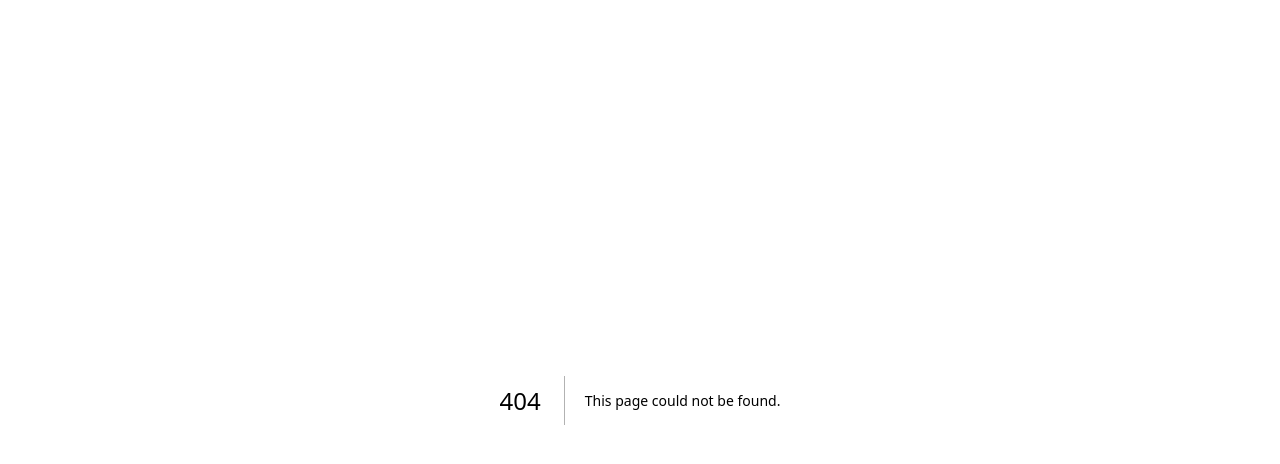
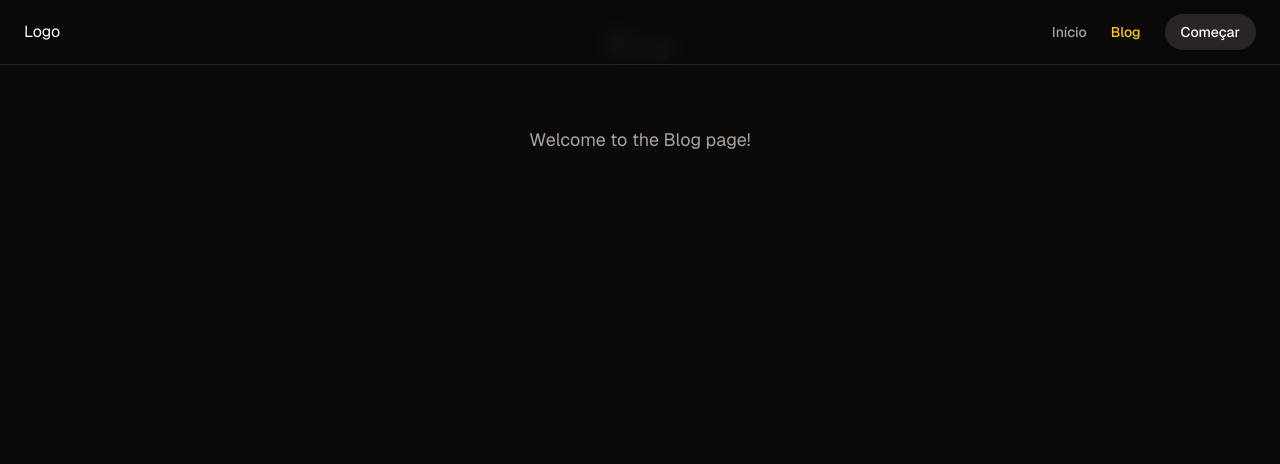
Before and after one commit to sirwhod/blog-me-controla-ai, a Next.js app: page /blog in a window 1280 px wide. Before the commit this address had no page. Shown: the top 464 px of the page. Built offline with nearby package versions, Linux system fonts and the light colour scheme.

Commit message:
class: Componente: Header

```diff
--- /dev/null
+++ b/src/components/header/header.tsx
@@ -0,0 +1,42 @@
+import { cn } from '@/lib/utils'
+import Link from 'next/link'
+import { useRouter } from 'next/router'
+import { Button } from '../ui/button'
+
+export const Header = () => {
+  const router = useRouter()
+  const isHomePage = router.pathname === '/'
+  const isBlogPage = router.pathname === '/blog'
+
+  return (
+    <header className="fixed top-0 z-50 w-full border-b border-white/10 bg-background/95 backdrop-blur supports-[backdrop-filters]:bg-background/60">
+      <div className="mx-auto max-w-7xl px-4 sm:px-6 ls:px-80">
+        <div className="flex h-16 items-center justify-between">
+          <Link href="/">Logo</Link>
+
+          <nav className="flex items-center gap-6">
+            <Link
+              href="/"
+              className={cn(
+                'text-sm font-medium transition-colors hover:text-primary',
+                isHomePage ? 'text-primary' : 'text-muted-foreground'
+              )}
+            >
+              Início
+            </Link>
+            <Link
+              href="/blog"
+              className={cn(
+                'text-sm font-medium transition-colors hover:text-primary',
+                isBlogPage ? 'text-primary' : 'text-muted-foreground'
+              )}
+            >
+              Blog
+            </Link>
+            <Button variant="secondary">Começar</Button>
+          </nav>
+        </div>
+      </div>
+    </header>
+  )
+}
--- /dev/null
+++ b/src/components/header/index.ts
@@ -0,0 +1 @@
+export * from './header';
--- /dev/null
+++ b/src/pages/blog/index.tsx
@@ -0,0 +1,24 @@
+import { Geist, Geist_Mono } from "next/font/google";
+import { Header } from "@/components/header";
+
+const geistSans = Geist({
+  variable: "--font-geist-sans",
+  subsets: ["latin"],
+});
+
+const geistMono = Geist_Mono({
+  variable: "--font-geist-mono",
+  subsets: ["latin"],
+});
+
+export default function BlogPage() {
+  return (
+    <div className={`${geistSans.variable} ${geistMono.variable} grid grid-rows-[20px_1fr_20px] items-center justify-items-center min-h-screen p-8 pb-20 gap-16 sm:p-20 font-[family-name:var(--font-geist-sans)]`}>
+      <Header />
+      <div className="flex min-h-screen flex-col items-center justify-center pt-48 p-8 pb-20 gap-16 sm:p-20">
+        <h1 className="text-3xl font-bold">Blog</h1>
+        <p className="text-lg text-muted-foreground">Welcome to the Blog page!</p>
+      </div>
+    </div>
+  );
+}
--- a/src/pages/index.tsx
+++ b/src/pages/index.tsx
@@ -1,6 +1,5 @@
-import Image from "next/image";
 import { Geist, Geist_Mono } from "next/font/google";
-import { Button } from "@/components/ui/button";
+import { Header } from "@/components/header";
 
 const geistSans = Geist({
   variable: "--font-geist-sans",
@@ -15,8 +14,11 @@ const geistMono = Geist_Mono({
 export default function Home() {
   return (
    <div className={`${geistSans.variable} ${geistMono.variable} grid grid-rows-[20px_1fr_20px] items-center justify-items-center min-h-screen p-8 pb-20 gap-16 sm:p-20 font-[family-name:var(--font-geist-sans)]`}>
-    <h2>Hello World</h2>
-    <Button>Button</Button>
+    <Header />
+    <div className="flex min-h-screen flex-col items-center justify-center p-8 pb-20 gap-16 sm:p-20">
+      <h1 className="text-3xl font-bold">Início</h1>
+      <p className="text-lg text-muted-foreground">Welcome to the início page!</p>
+    </div>
    </div>
   );
 }
--- a/src/styles/globals.css
+++ b/src/styles/globals.css
@@ -4,57 +4,57 @@
 
 @layer base {
   :root {
-    --background: 0 0% 100%;
-    --foreground: 224 71.4% 4.1%;
-    --card: 0 0% 100%;
-    --card-foreground: 224 71.4% 4.1%;
-    --popover: 0 0% 100%;
-    --popover-foreground: 224 71.4% 4.1%;
-    --primary: 220.9 39.3% 11%;
-    --primary-foreground: 210 20% 98%;
-    --secondary: 220 14.3% 95.9%;
-    --secondary-foreground: 220.9 39.3% 11%;
-    --muted: 220 14.3% 95.9%;
-    --muted-foreground: 220 8.9% 46.1%;
-    --accent: 220 14.3% 95.9%;
-    --accent-foreground: 220.9 39.3% 11%;
-    --destructive: 0 84.2% 60.2%;
-    --destructive-foreground: 210 20% 98%;
-    --border: 220 13% 91%;
-    --input: 220 13% 91%;
-    --ring: 224 71.4% 4.1%;
-    --chart-1: 12 76% 61%;
-    --chart-2: 173 58% 39%;
-    --chart-3: 197 37% 24%;
-    --chart-4: 43 74% 66%;
-    --chart-5: 27 87% 67%;
-    --radius: 0.5rem
-  }
-  .dark {
-    --background: 224 71.4% 4.1%;
-    --foreground: 210 20% 98%;
-    --card: 224 71.4% 4.1%;
-    --card-foreground: 210 20% 98%;
-    --popover: 224 71.4% 4.1%;
-    --popover-foreground: 210 20% 98%;
-    --primary: 210 20% 98%;
-    --primary-foreground: 220.9 39.3% 11%;
-    --secondary: 215 27.9% 16.9%;
-    --secondary-foreground: 210 20% 98%;
-    --muted: 215 27.9% 16.9%;
-    --muted-foreground: 217.9 10.6% 64.9%;
-    --accent: 215 27.9% 16.9%;
-    --accent-foreground: 210 20% 98%;
+    --background: 20 14.3% 4.1%;
+    --foreground: 60 9.1% 97.8%;
+    --card: 20 14.3% 4.1%;
+    --card-foreground: 60 9.1% 97.8%;
+    --popover: 20 14.3% 4.1%;
+    --popover-foreground: 60 9.1% 97.8%;
+    --primary: 47.9 95.8% 53.1%;
+    --primary-foreground: 26 83.3% 14.1%;
+    --secondary: 12 6.5% 15.1%;
+    --secondary-foreground: 60 9.1% 97.8%;
+    --muted: 12 6.5% 15.1%;
+    --muted-foreground: 24 5.4% 63.9%;
+    --accent: 12 6.5% 15.1%;
+    --accent-foreground: 60 9.1% 97.8%;
     --destructive: 0 62.8% 30.6%;
-    --destructive-foreground: 210 20% 98%;
-    --border: 215 27.9% 16.9%;
-    --input: 215 27.9% 16.9%;
-    --ring: 216 12.2% 83.9%;
+    --destructive-foreground: 60 9.1% 97.8%;
+    --border: 12 6.5% 15.1%;
+    --input: 12 6.5% 15.1%;
+    --ring: 35.5 91.7% 32.9%;
     --chart-1: 220 70% 50%;
     --chart-2: 160 60% 45%;
     --chart-3: 30 80% 55%;
     --chart-4: 280 65% 60%;
-    --chart-5: 340 75% 55%
+    --chart-5: 340 75% 55%;
+    --radius: 1.5rem
+  }
+  .dark {
+    --background: 20 14.3% 4.1%;
+    --foreground: 60 9.1% 97.8%;
+    --card: 20 14.3% 4.1%;
+    --card-foreground: 60 9.1% 97.8%;
+    --popover: 20 14.3% 4.1%;
+    --popover-foreground: 60 9.1% 97.8%;
+    --primary: 47.9 95.8% 53.1%;
+    --primary-foreground: 26 83.3% 14.1%;
+    --secondary: 12 6.5% 15.1%;
+    --secondary-foreground: 60 9.1% 97.8%;
+    --muted: 12 6.5% 15.1%;
+    --muted-foreground: 24 5.4% 63.9%;
+    --accent: 12 6.5% 15.1%;
+    --accent-foreground: 60 9.1% 97.8%;
+    --destructive: 0 62.8% 30.6%;
+    --destructive-foreground: 60 9.1% 97.8%;
+    --border: 12 6.5% 15.1%;
+    --input: 12 6.5% 15.1%;
+    --ring: 35.5 91.7% 32.9%;
+    --chart-1: 220 70% 50%;
+    --chart-2: 160 60% 45%;
+    --chart-3: 30 80% 55%;
+    --chart-4: 280 65% 60%;
+    --chart-5: 340 75% 55%;
   }
 }
 
```
